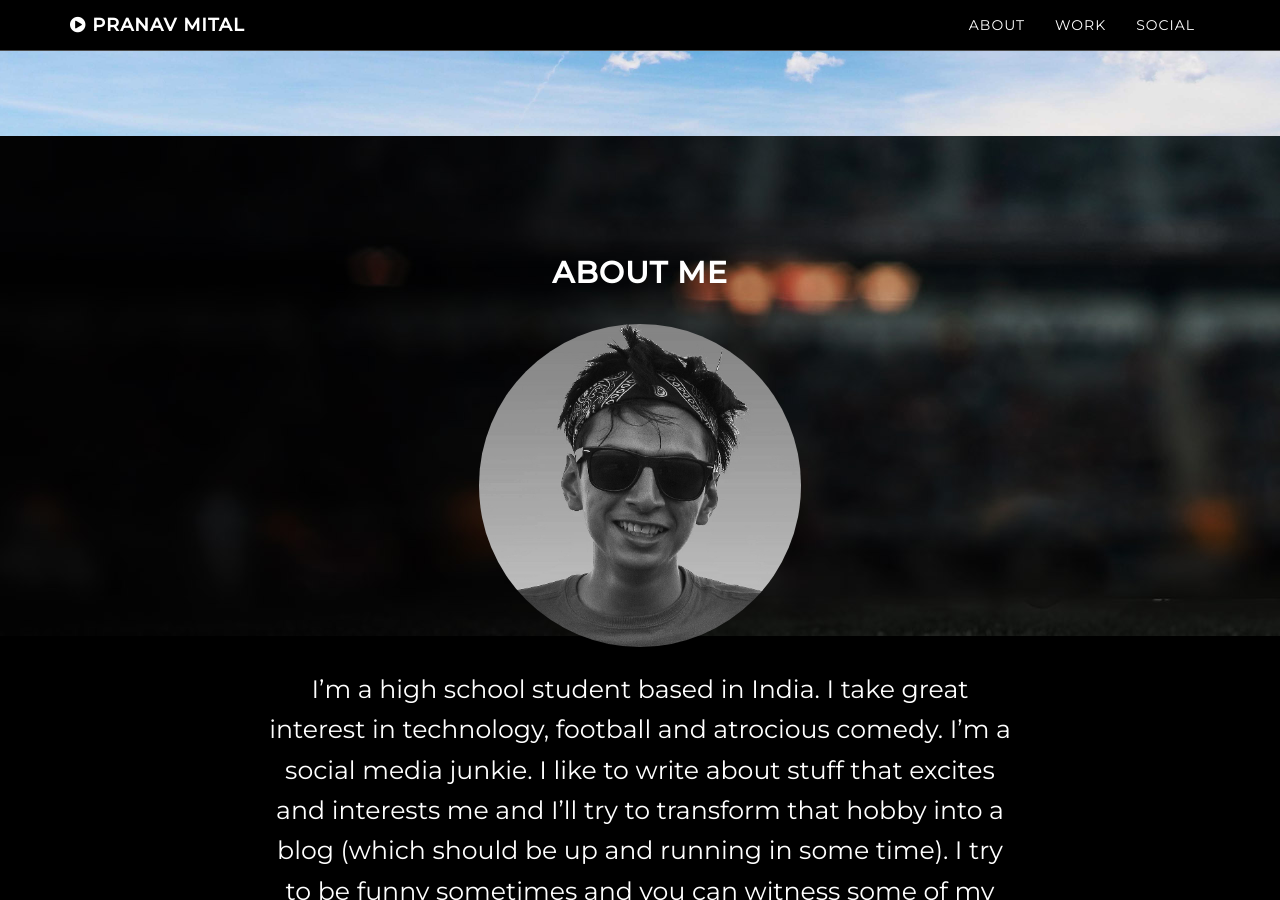
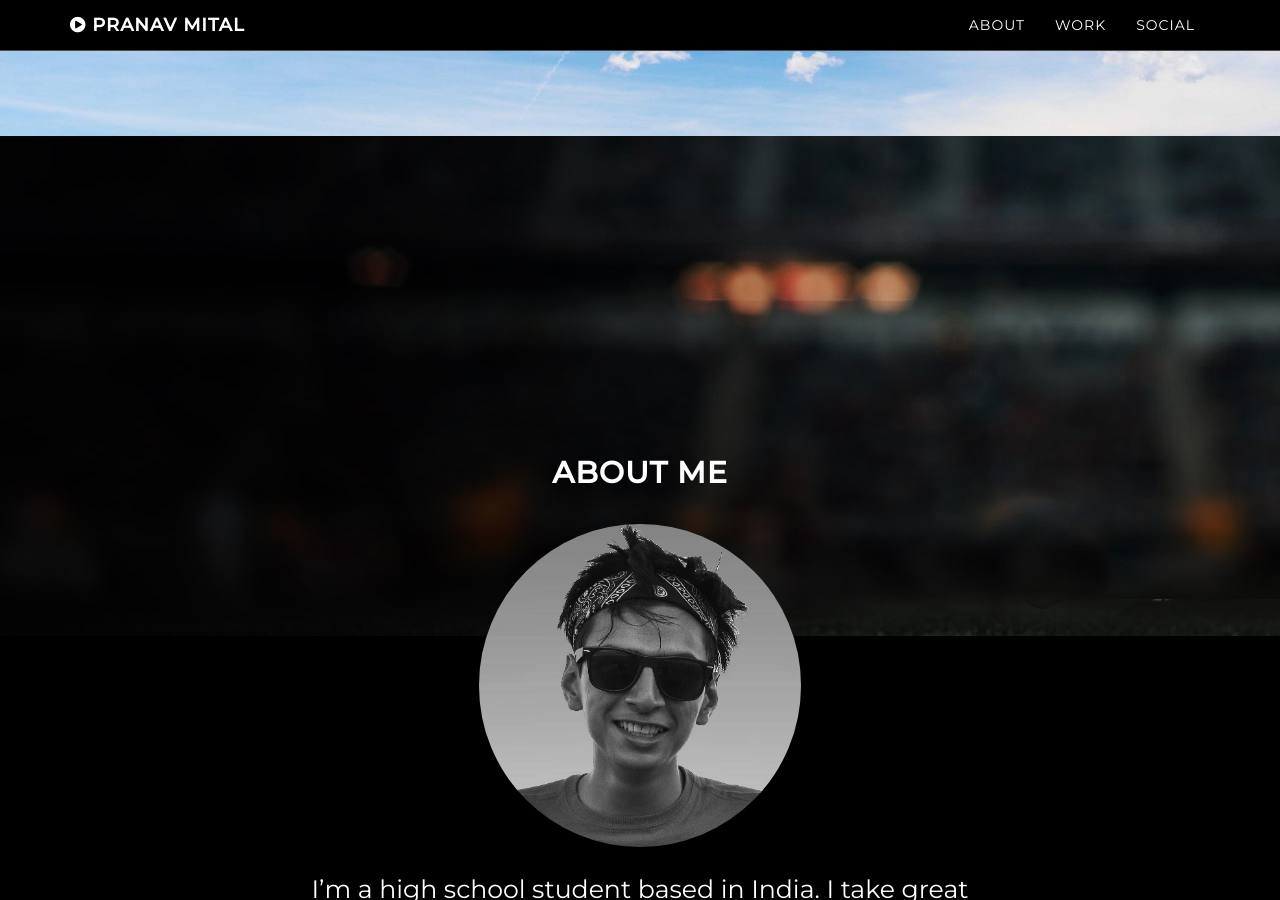
Before and after one commit to pranavmital/pranavmital.github.io, a Jekyll site: the page built from index.html, in a window 1280 px wide and 900 px high, scrolled down 764 px. Built offline with Jekyll 4.4.1, drawn with Linux system fonts in a browser that asks for light colours.

Commit message:
retry pad

```diff
--- a/_includes/css/grayscale.css
+++ b/_includes/css/grayscale.css
@@ -274,7 +274,7 @@ a:focus {
 
 @media(min-width:767px) {
     .content-section {
-        padding-top: 120px;
+        padding-top: 320px;
     }
 
     .blog-section {
```
